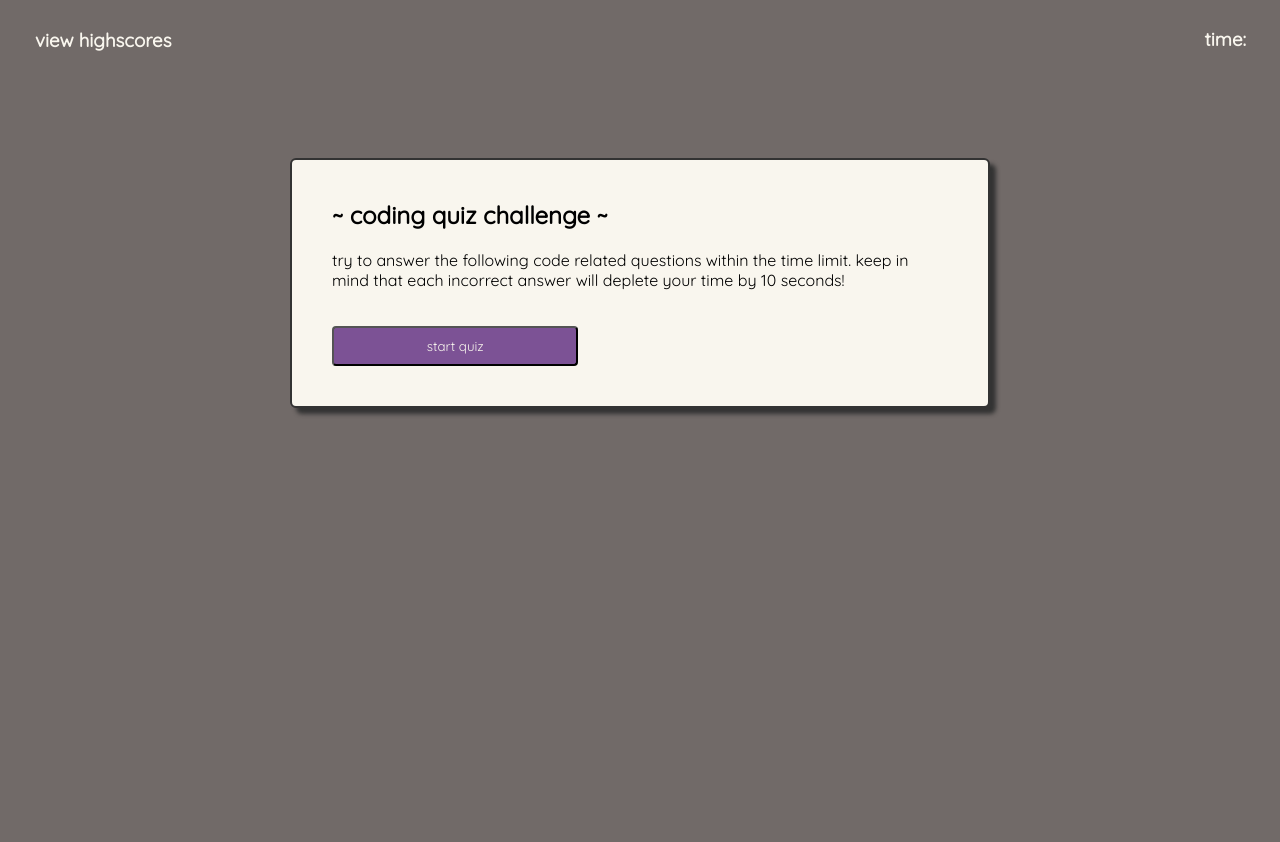
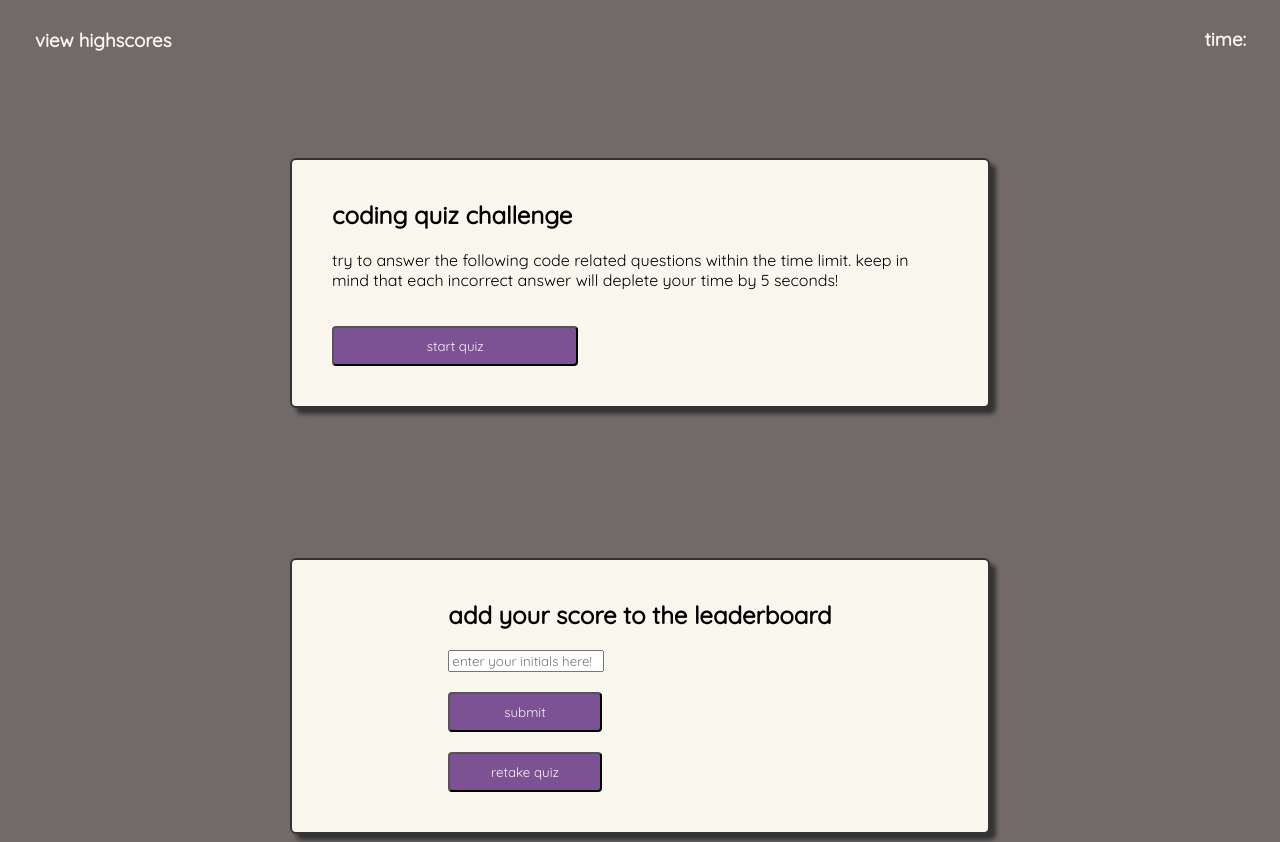
Before and after one commit to gluupo/code-quiz, a plain HTML site: page index.html in a window 1280 px wide. Before the commit the page ends 800 px from the top, so only its background shows below. Drawn offline with Linux system fonts and the light colour scheme.

Commit message:
Update index.html

```diff
--- a/index.html
+++ b/index.html
@@ -22,15 +22,15 @@
         </div>
         <section class="pane" id="title">
             <div id="title-container">
-                <h1>~ coding quiz challenge ~</h1>
+                <h1>coding quiz challenge</h1>
                 <p>try to answer the following code related questions within the time limit. keep in mind that each
-                    incorrect answer will deplete your time by 10 seconds!</p>
+                    incorrect answer will deplete your time by 5 seconds!</p>
                 <button id="sq-button">start quiz</button>
             </div>
         </section>
         <section class="pane" id="quiz">
             <div id="quiz-container">
-                <h1>~ coding quiz challenge ~</h1>
+                <h1>coding quiz challenge</h1>
                 <button id="btn1"></button>
                 <button id="btn2"></button>
                 <button id="btn3"></button>
@@ -39,8 +39,21 @@
         </section>
         <section class="pane" id="hs">
             <div id="hs-container">
-                <h1>~ highscores ~</h1>
-                <button>go back</button>
+                <h1>highscores</h1>
+                <div>
+                    <ol id="all-high-scores"></ol>
+                </div>
+                <button id="go-back">go back</button>
+            </div>
+        </section>
+        <section class="pane" id="hs-input">
+            <div id="input-container">
+                <h1>add your score to the leaderboard</h1>
+                <form id="form-initials"><br>
+                    <input type="text" id="fname" placeholder="enter your initials here!"><br>
+                    <button id="submit">submit</button>
+                </form>
+                <button id="retake-quiz">retake quiz</button>
             </div>
         </section>
     </main>
```
